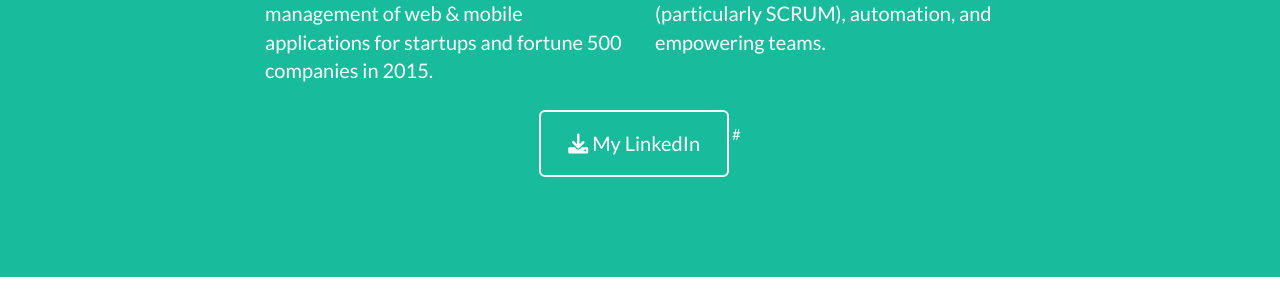
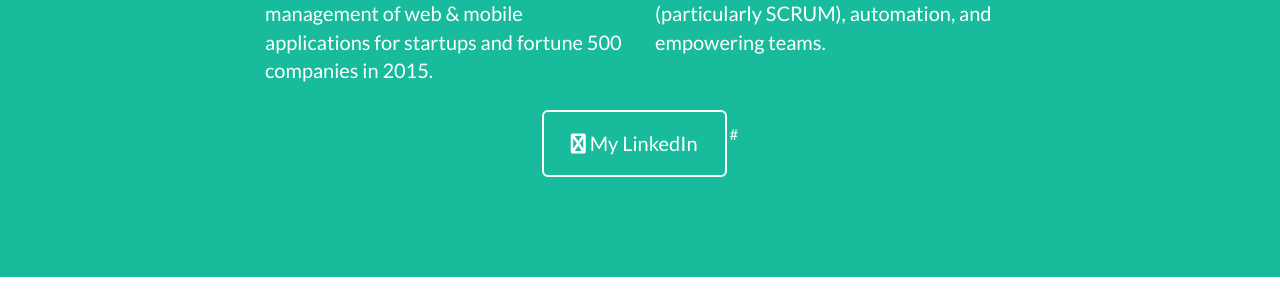
Before and after one commit to MarkMajer/MarkMajer.github.io, a Jekyll site: the page built from _posts/2022-01-01-Ecommerce-Upgrade.markdown, in a window 1280 px wide and 900 px high, scrolled down 1789 px. Shown: the part 150-450 px from the top of the window. Built offline with Jekyll 4.4.1, drawn with Linux system fonts in a browser that asks for light colours.

Commit message:
Update about.html

```diff
--- a/_includes/about.html
+++ b/_includes/about.html
@@ -16,7 +16,7 @@
                 </div>
                              <div class="col-lg-8 col-lg-offset-2 text-center">
                     <a href="https://www.linkedin.com/in/mark-majer/" class="btn btn-lg btn-outline">
-                       <i class="fa fa-download"></i> My LinkedIn
+                       <i class="fa fa-linkedin"></i> My LinkedIn
                   </a>
                # </div>
             </div>
```
